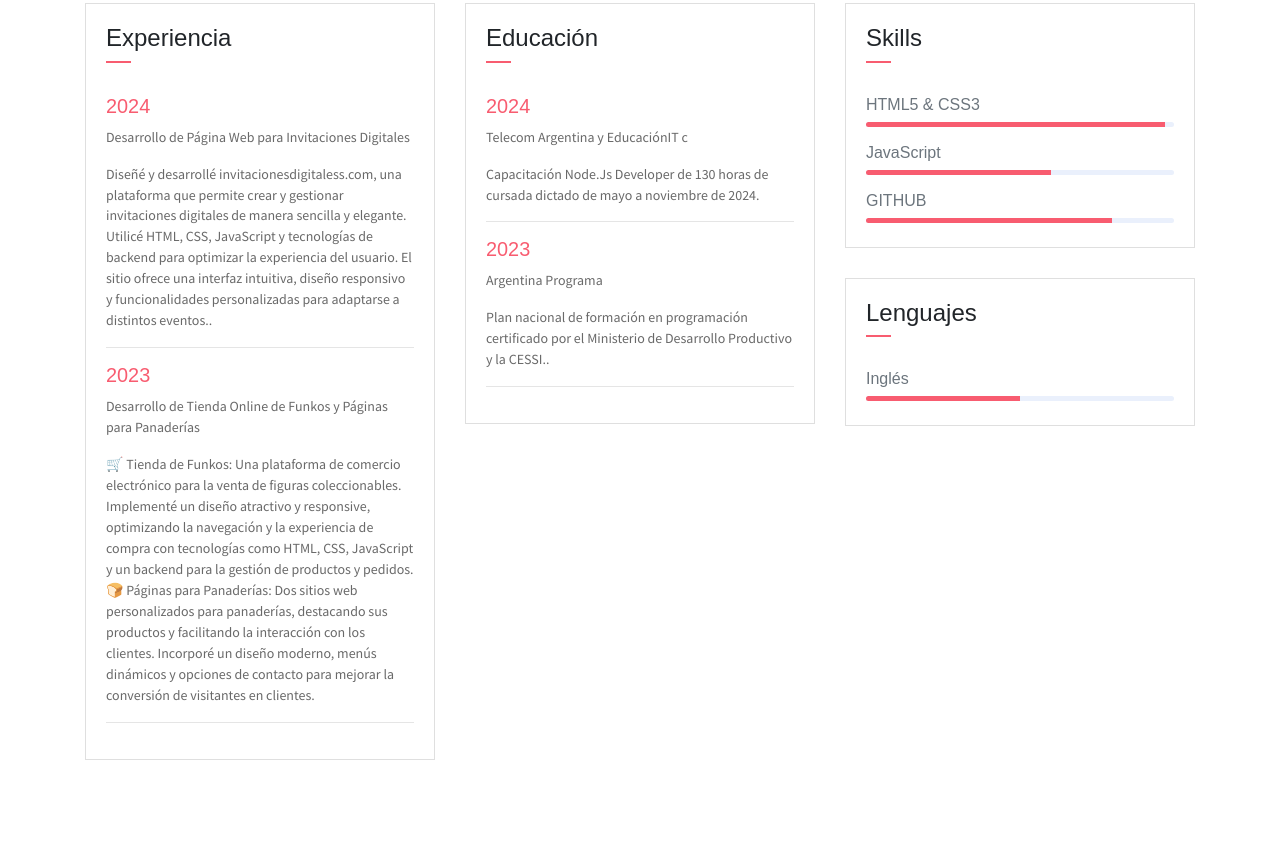
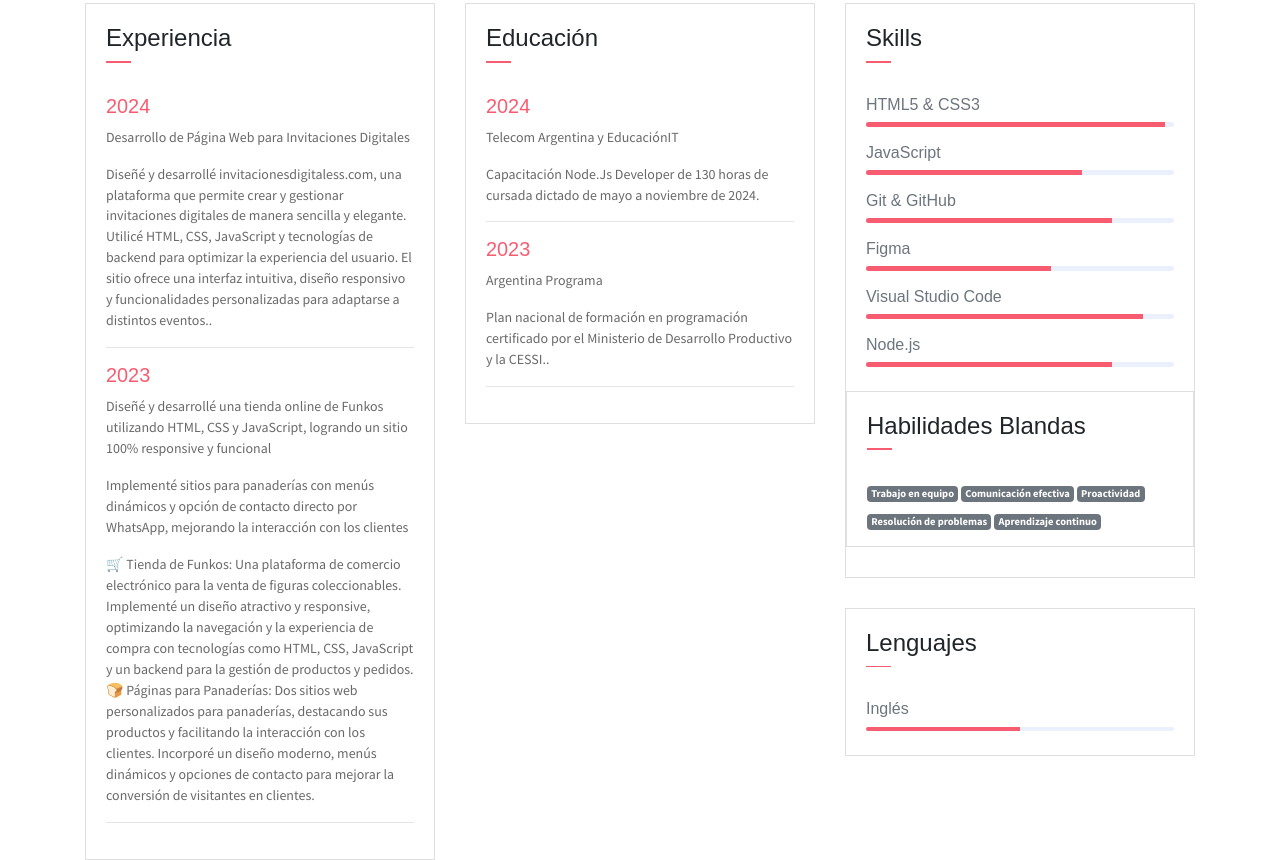
Before and after one commit to M4rrix/portfolio, a plain HTML site: page index.html in a window 1280 px wide. Shown: the part 1274-2134 px from the top of the page. Drawn offline with nearby package versions, Linux system fonts and the light colour scheme; some packages are replaced by stand-ins of ours.

Commit message:
mejoro skills

```diff
--- a/index.html
+++ b/index.html
@@ -25,7 +25,7 @@
             <div class="header-content">
                 <h4 class="header-subtitle" data-aos="fade-up">¡Hola, bienvenidxs a mi web site!</h4>
                 <h1 class="header-title" data-aos="fade-up">María Camaña</h1>
-                <h6 class="header-mono" > Front-End Designer</h6>
+                <h6 class="header-mono" >Desarrolladora Front-End con foco en diseño y experiencia de usuario</h6>
                 <!--<button class="btn btn-primary btn-rounded"><i class="ti-printer pr-2"></i>Print Resume</button>-->
             </div>
         </div>
@@ -78,9 +78,7 @@
                 <h3 class="font-weight-light">Personal Info</h3>
                 <span class="line mb-5"></span>
                 <ul class="mt40 info list-unstyled">
-                    <li><span>Cumpleaños</span> : 29/10/1998</li>
                     <li><span>Email</span> : mariacamana998@gmail.com</li>
-                    <li><span>Teléfono</span> : 5492920308378</li>
                 </ul>
 
             </div>
@@ -126,7 +124,8 @@
                             <P class="subtitle">Diseñé y desarrollé invitacionesdigitaless.com, una plataforma que permite crear y gestionar invitaciones digitales de manera sencilla y elegante. Utilicé HTML, CSS, JavaScript y tecnologías de backend para optimizar la experiencia del usuario. El sitio ofrece una interfaz intuitiva, diseño responsivo y funcionalidades personalizadas para adaptarse a distintos eventos..</P>
                             <hr>
                             <h6 class="title text-danger">2023</h6>
-                            <P>Desarrollo de Tienda Online de Funkos y Páginas para Panaderías</P>
+                            <P>Diseñé y desarrollé una tienda online de Funkos utilizando HTML, CSS y JavaScript, logrando un sitio 100% responsive y funcional</P>
+                            <p>Implementé sitios para panaderías con menús dinámicos y opción de contacto directo por WhatsApp, mejorando la interacción con los clientes</p>
                             <P class="subtitle">🛒 Tienda de Funkos: Una plataforma de comercio electrónico para la venta de figuras coleccionables. Implementé un diseño atractivo y responsive, optimizando la navegación y la experiencia de compra con tecnologías como HTML, CSS, JavaScript y un backend para la gestión de productos y pedidos.
                                 🍞 Páginas para Panaderías: Dos sitios web personalizados para panaderías, destacando sus productos y facilitando la interacción con los clientes. Incorporé un diseño moderno, menús dinámicos y opciones de contacto para mejorar la conversión de visitantes en clientes.</P>
                             <hr>
@@ -144,7 +143,7 @@
                         </div>
                         <div class="card-body">
                             <h6 class="title text-danger">2024</h6>
-                            <P>Telecom Argentina y EducaciónIT c</P>
+                            <P>Telecom Argentina y EducaciónIT</P>
                             <P class="subtitle">Capacitación
                                 Node.Js Developer
                                 de 130 horas de cursada dictado de mayo a noviembre de 2024.</P>
@@ -172,13 +171,39 @@
                             </div>
                             <h6>JavaScript</h6>
                             <div class="progress mb-3">
-                                <div class="progress-bar bg-danger" role="progressbar" style="width: 60%" aria-valuenow="25" aria-valuemin="0" aria-valuemax="100"></div>
+                                <div class="progress-bar bg-danger" role="progressbar" style="width: 70%" aria-valuenow="25" aria-valuemin="0" aria-valuemax="100"></div>
                             </div>
-                            <h6>GITHUB</h6>
+                            <h6>Git & GitHub</h6>
                             <div class="progress mb-3">
                                 <div class="progress-bar bg-danger" role="progressbar" style="width: 80%" aria-valuenow="50" aria-valuemin="0" aria-valuemax="100"></div>
                             </div>
-
+                            <h6>Figma</h6>
+                            <div class="progress mb-3">
+                                <div class="progress-bar bg-danger" role="progressbar" style="width: 60%" aria-valuenow="50" aria-valuemin="0" aria-valuemax="100"></div>
+                            </div>
+                            <h6>Visual Studio Code</h6>
+                            <div class="progress mb-3">
+                                <div class="progress-bar bg-danger" role="progressbar" style="width: 90%" aria-valuenow="50" aria-valuemin="0" aria-valuemax="100"></div>
+                            </div>
+                            <h6>Node.js</h6>
+                            <div class="progress mb-3">
+                                <div class="progress-bar bg-danger" role="progressbar" style="width: 80%" aria-valuenow="50" aria-valuemin="0" aria-valuemax="100"></div>
+                            </div>
+                        </div>
+                        <div class="card">
+                            <div class="card-header">
+                                <div class="pull-left">
+                                    <h4 class="mt-2">Habilidades Blandas</h4>
+                                    <span class="line"></span>
+                                </div>
+                            </div>
+                            <div class="card-body pb-2">
+                                <span class="badge badge-secondary mb-2">Trabajo en equipo</span>
+                                <span class="badge badge-secondary mb-2">Comunicación efectiva</span>
+                                <span class="badge badge-secondary mb-2">Proactividad</span>
+                                <span class="badge badge-secondary mb-2">Resolución de problemas</span>
+                                <span class="badge badge-secondary mb-2">Aprendizaje continuo</span>
+                            </div>
                         </div>
                     </div>
                     <div class="card">
@@ -477,7 +502,7 @@
                     <div class="contact-info-card">
                         <h4 class="contact-title">Contactame</h4>
 
-                        <div class="row mb-2">
+                       <!-- <div class="row mb-2">
                             <div class="col-1 pt-1 mr-1">
                                 <i class="ti-mobile icon-md"></i>
                             </div>
@@ -489,7 +514,7 @@
                                     <i class="fab fa-whatsapp"></i> WhatsApp
                                 </a>
                             </div>
-                        </div>
+                        </div> -->
 
                         <div class="row mb-2">
                             <div class="col-1 pt-1 mr-1">
```
